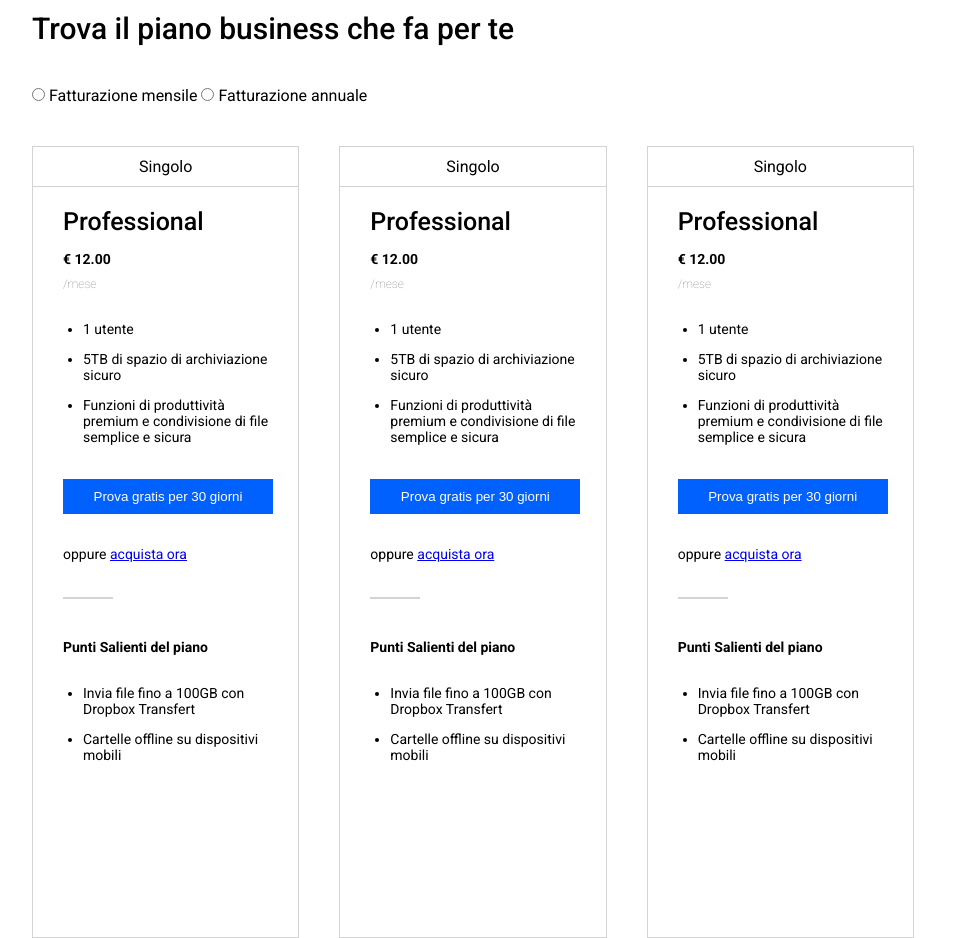
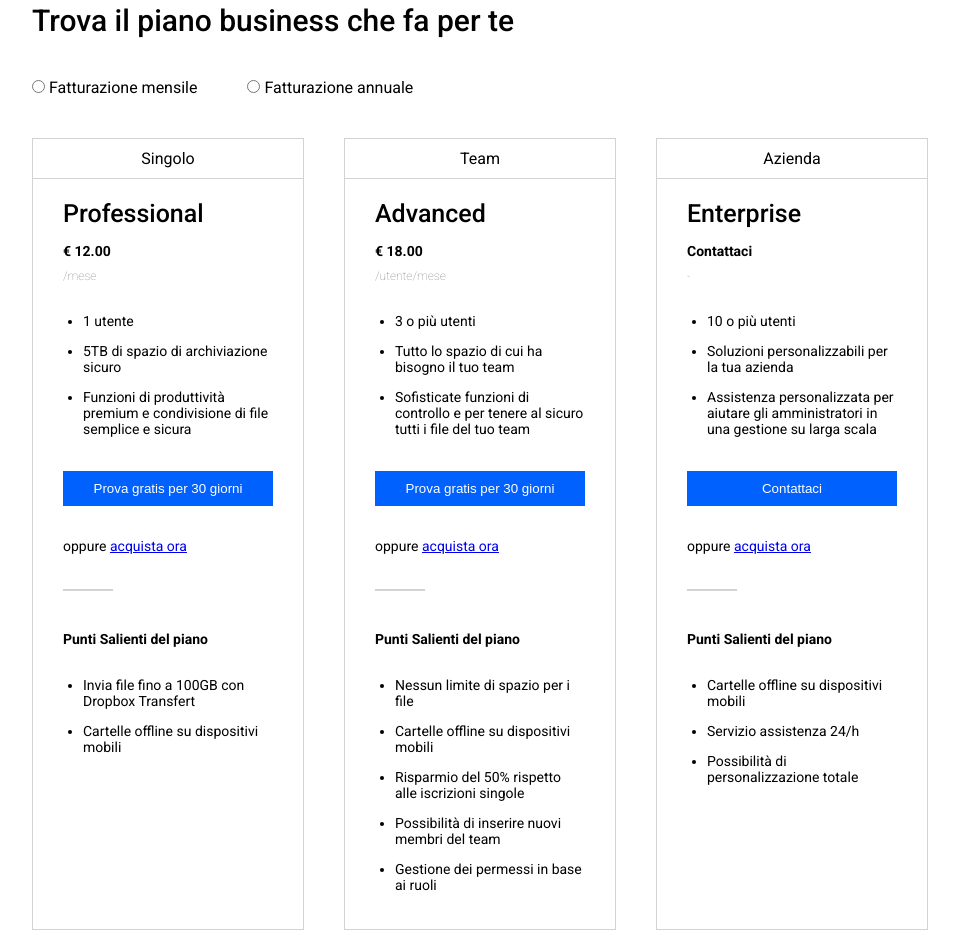
Before and after one commit to Al-E-00/htmlcss-dropbox, a plain HTML site: page index.html in a window 1280 px wide. Shown: the part 647-1585 px from the top of the page, without its empty margins (192-1151 px from the left). Drawn offline with Linux system fonts and the light colour scheme.

Commit message:
correction column layout (problem layout button)

```diff
--- a/css/style.css
+++ b/css/style.css
@@ -15,6 +15,11 @@ header {
     justify-content: space-between;
     min-height: 40px;
     align-items: center;
+    position: fixed;
+    width: 100%;
+    background-color: white;
+    z-index: 1;
+    top: 0;
 }
 
 header .header-left-menu, header .header-right-menu {
@@ -42,7 +47,8 @@ header .header-left-menu img {
 
 header .header-right-menu button {
     width: 50px;
-    padding: 4px 2px;
+    height: 25px;
+    padding: 2px 2px;
 }
 
 /* first section: "Tutto ciò che ti serve per il lavoro.." */
@@ -58,6 +64,7 @@ header .header-right-menu button {
     margin: auto;
     position: relative;
     top: 50px;
+    margin-top: 40px;
 }
 
 .content-big h1 {
@@ -132,6 +139,11 @@ header .header-right-menu button {
     margin-bottom: 45px;
 }
 
+.radio-selector-time-payment {
+    display: flex;
+    gap: 50px;
+}
+
 .vertical-column-layout {
     display: flex;
     gap: 40px;
@@ -144,8 +156,8 @@ header .header-right-menu button {
 }
 
 .container-normal .columns-vertical {
-    width: calc((100% / 3) - 10px);
     display: flex;
+    width: calc(100% / 3);
     flex-direction: column;
     border: 1px solid lightgrey;
 }
@@ -192,6 +204,7 @@ header .header-right-menu button {
     padding: 10px 8px;
     width: 210px;
     margin-bottom: 30px;
+    align-content: center;
 }
 
 .columns-vertical .columns-body span {
@@ -420,6 +433,7 @@ header .header-right-menu button {
 .designit .left-square-designit .little-square-inside img, .designit .right-square-designit .little-square-inside img {
     width: 55%;
     height: auto;
+    object-fit: contain;
     filter: invert(1);
 }
 
--- a/index.html
+++ b/index.html
@@ -47,8 +47,17 @@
     <div class="container-normal">
         <div class="content-normal">
             <h2>Trova il piano business che fa per te</h2>
-            <input type="radio" name="Fatturazione" id="payment"> Fatturazione mensile
-            <input type="radio" name="Fatturazione" id="payment"> Fatturazione annuale
+
+            <div class="radio-selector-time-payment">
+                <section class="monthly-payment-radio-selector">
+                    <input type="radio" name="Fatturazione" id="monthly-payment">
+                    <label for="monthly-payment">Fatturazione mensile</label>
+                </section>
+                <section class="annual-payment-radio-selector">
+                    <input type="radio" name="Fatturazione" id="annual-payment">
+                    <label for="annual-payment">Fatturazione annuale</label>
+                </section>
+            </div>
 
             <div class="vertical-column-layout">
 
@@ -83,17 +92,17 @@
                 </div>
 
                 <div class="columns-vertical">
-                    <span class="plan-selection">Singolo</span>
+                    <span class="plan-selection">Team</span>
                     <div class="columns-body">
                         <div class="top-column">
-                            <h3>Professional</h3>
-                            <p class="subtitle-top-column">€ 12.00</p>
-                            <p class="more-information-top-column">/mese</p>
+                            <h3>Advanced</h3>
+                            <p class="subtitle-top-column">€ 18.00</p>
+                            <p class="more-information-top-column">/utente/mese</p>
 
                             <ul>
-                                <li>1 utente</li>
-                                <li>5TB di spazio di archiviazione sicuro</li>
-                                <li>Funzioni di produttività premium e condivisione di file semplice e sicura</li>
+                                <li>3 o più utenti</li>
+                                <li>Tutto lo spazio di cui ha bisogno il tuo team</li>
+                                <li>Sofisticate funzioni di controllo e per tenere al sicuro tutti i file del tuo team</li>
                             </ul>
                         </div>
 
@@ -105,29 +114,32 @@
                         <div class="bottom-column">
                             <h4>Punti Salienti del piano</h4>
                             <ul>
-                                <li>Invia file fino a 100GB con Dropbox Transfert</li>
+                                <li>Nessun limite di spazio per i file</li>
                                 <li>Cartelle offline su dispositivi mobili</li>
+                                <li>Risparmio del 50% rispetto alle iscrizioni singole</li>
+                                <li>Possibilità di inserire nuovi membri del team</li>
+                                <li>Gestione dei permessi in base ai ruoli</li>
                             </ul>
                         </div>
                     </div>
                 </div>
 
                 <div class="columns-vertical">
-                    <span class="plan-selection">Singolo</span>
+                    <span class="plan-selection">Azienda</span>
                     <div class="columns-body">
                         <div class="top-column">
-                            <h3>Professional</h3>
-                            <p class="subtitle-top-column">€ 12.00</p>
-                            <p class="more-information-top-column">/mese</p>
+                            <h3>Enterprise</h3>
+                            <p class="subtitle-top-column">Contattaci</p>
+                            <p class="more-information-top-column">-</p>
 
                             <ul>
-                                <li>1 utente</li>
-                                <li>5TB di spazio di archiviazione sicuro</li>
-                                <li>Funzioni di produttività premium e condivisione di file semplice e sicura</li>
+                                <li>10 o più utenti</li>
+                                <li>Soluzioni personalizzabili per la tua azienda</li>
+                                <li>Assistenza personalizzata per aiutare gli amministratori in una gestione su larga scala</li>
                             </ul>
                         </div>
 
-                        <button class="blue-button-layout">Prova gratis per 30 giorni</button>
+                        <button class="blue-button-layout">Contattaci</button>
                         <span>oppure <a href="#">acquista ora</a></span>
 
                         <hr>
@@ -135,8 +147,9 @@
                         <div class="bottom-column">
                             <h4>Punti Salienti del piano</h4>
                             <ul>
-                                <li>Invia file fino a 100GB con Dropbox Transfert</li>
                                 <li>Cartelle offline su dispositivi mobili</li>
+                                <li>Servizio assistenza 24/h</li>
+                                <li>Possibilità di personalizzazione totale</li>
                             </ul>
                         </div>
                     </div>
```
